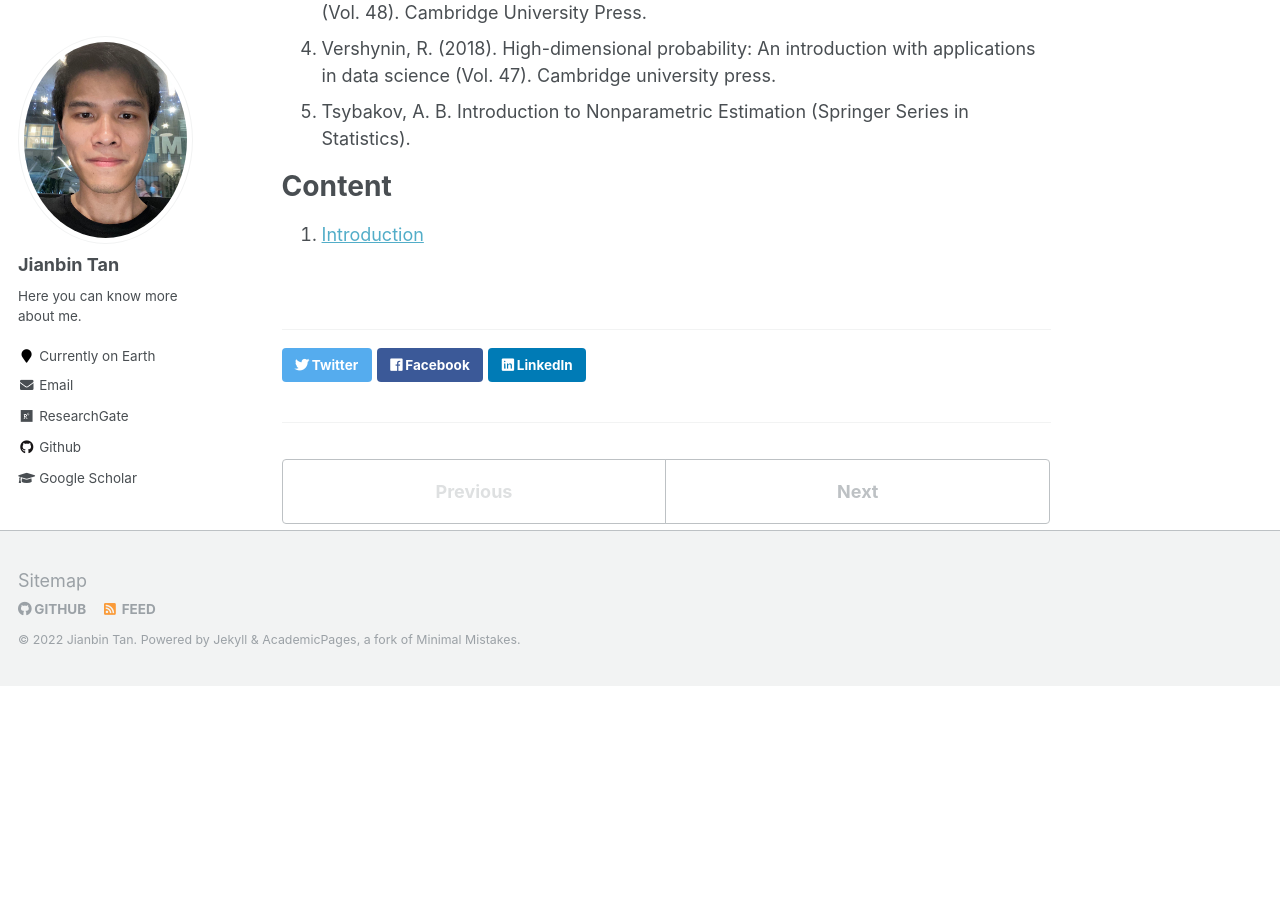
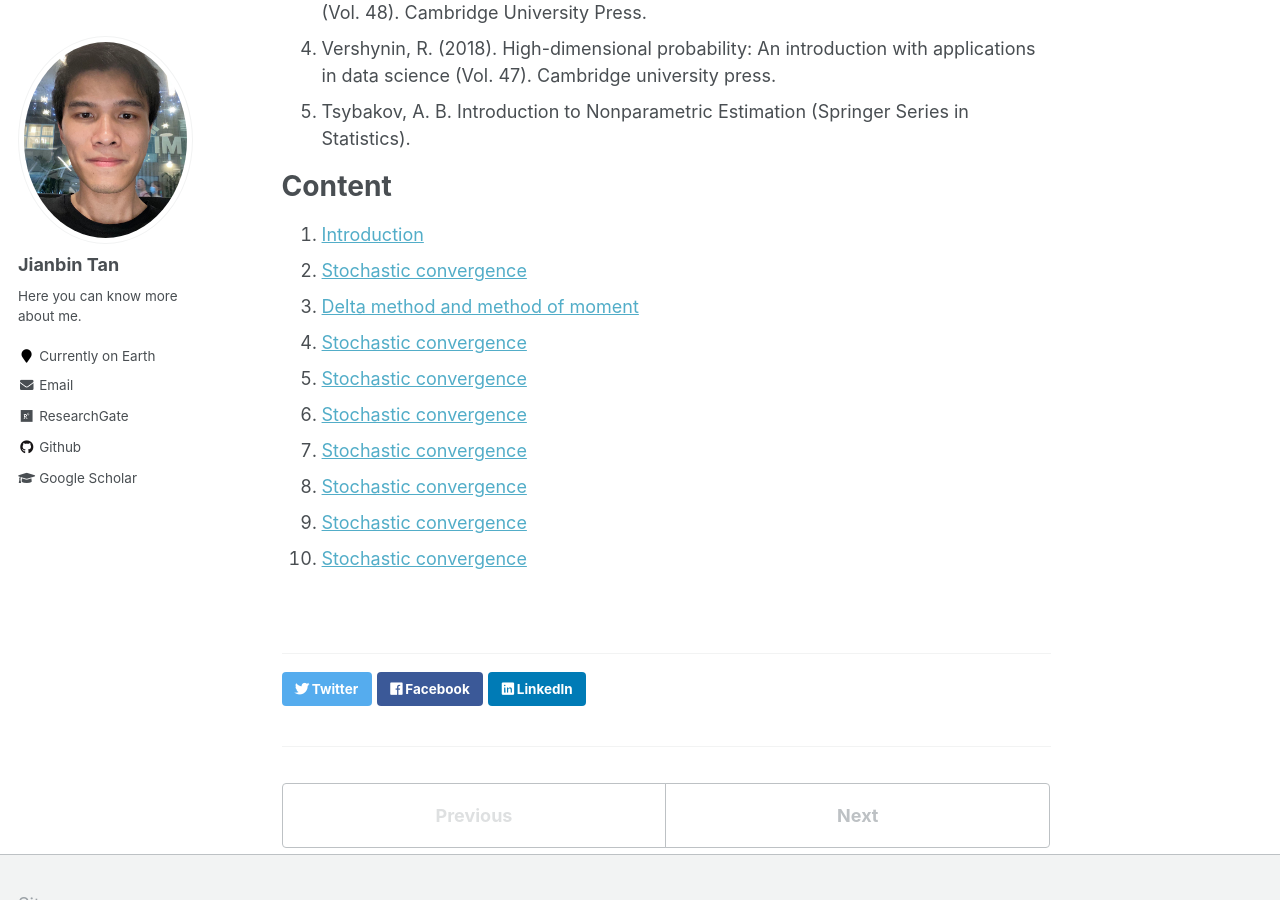
Before and after one commit to Tan-jianbin/Tan-jianbin.github.io, a Jekyll site: the page built from _teaching/2019-fall-teaching.md, in a window 1280 px wide and 900 px high, scrolled down 498 px. Built offline with Jekyll 4.4.1, drawn with Linux system fonts in a browser that asks for light colours; before the commit the page ends 1184 px from its top, so only the background shows below that.

Commit message:
Update 2019-fall-teaching.md

```diff
--- a/_teaching/2019-fall-teaching.md
+++ b/_teaching/2019-fall-teaching.md
@@ -23,3 +23,12 @@ Reference
 Content
 ======
 1. [Introduction](http://tan-jianbin.github.io/files/PPT_2022-fall-teaching/1.The Introduction of Asymptotic Statistics.pdf)
+2. [Stochastic convergence](http://tan-jianbin.github.io/files/PPT_2022-fall-teaching/2.Stochastic Convergence.pdf)
+3. [Delta method and method of moment](http://tan-jianbin.github.io/files/PPT_2022-fall-teaching/3.Delta Method and Method of Moment.pdf)
+2. [Stochastic convergence](http://tan-jianbin.github.io/files/PPT_2022-fall-teaching/2.Stochastic Convergence.pdf)
+2. [Stochastic convergence](http://tan-jianbin.github.io/files/PPT_2022-fall-teaching/2.Stochastic Convergence.pdf)
+2. [Stochastic convergence](http://tan-jianbin.github.io/files/PPT_2022-fall-teaching/2.Stochastic Convergence.pdf)
+2. [Stochastic convergence](http://tan-jianbin.github.io/files/PPT_2022-fall-teaching/2.Stochastic Convergence.pdf)
+2. [Stochastic convergence](http://tan-jianbin.github.io/files/PPT_2022-fall-teaching/2.Stochastic Convergence.pdf)
+2. [Stochastic convergence](http://tan-jianbin.github.io/files/PPT_2022-fall-teaching/2.Stochastic Convergence.pdf)
+2. [Stochastic convergence](http://tan-jianbin.github.io/files/PPT_2022-fall-teaching/2.Stochastic Convergence.pdf)
```
